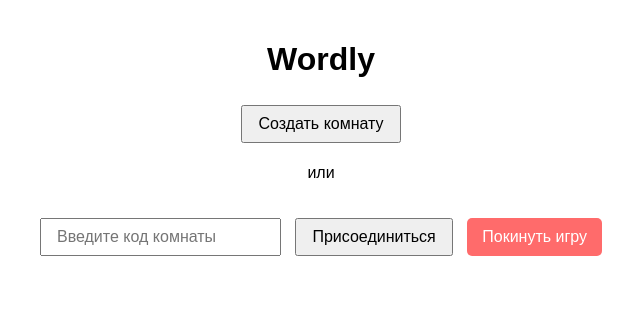
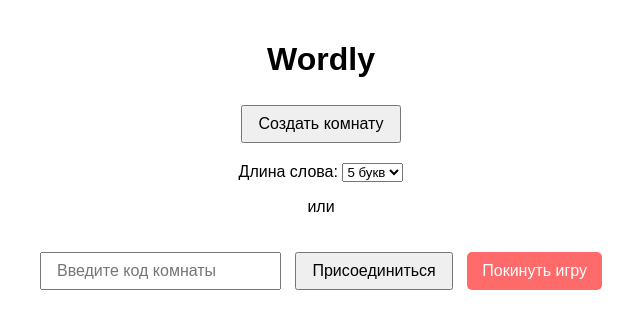
Before and after one commit to Ulyanapupup/test_wordly, a Flask app: page /game/wordly in a window 1280 px wide. Shown: the top 329 px of the page, without its empty margins (319-959 px from the left). Run offline with Flask 3, Linux system fonts and the light colour scheme; some libraries are stand-ins or nearby versions.

Commit message:
Add files via upload

```diff
--- a/app.py
+++ b/app.py
@@ -470,7 +470,8 @@ def handle_reply_logic(data):
 
 # В app.py добавим новый обработчик сокетов для Wordly
 @socketio.on('create_wordly_room')
-def handle_create_wordly_room():
+def handle_create_wordly_room(data):
+    word_length = data.get('wordLength', 5)
     room_id = generate_wordly_room_id()
     rooms[room_id] = {
         'players': [request.sid],
@@ -478,10 +479,11 @@ def handle_create_wordly_room():
         'guesses': [],
         'currentTurn': 0,
         'gameOver': False,
-        'type': 'wordly'  # Добавляем тип игры
+        'type': 'wordly',
+        'wordLength': word_length  # Сохраняем длину слова для комнаты
     }
     join_room(room_id)
-    emit('wordly_room_created', {'roomId': room_id})
+    emit('wordly_room_created', {'roomId': room_id, 'wordLength': word_length})
 
 @socketio.on('join_wordly_room')
 def handle_join_wordly_room(data):
@@ -491,7 +493,10 @@ def handle_join_wordly_room(data):
     if room and len(room['players']) == 1 and room.get('type') == 'wordly':
         room['players'].append(request.sid)
         join_room(room_id)
-        emit('wordly_room_joined', {'roomId': room_id}, room=room_id)
+        emit('wordly_room_joined', {
+            'roomId': room_id,
+            'wordLength': room.get('wordLength', 5)
+        }, room=room_id)
     else:
         emit('wordly_error', {'message': 'Room is full or does not exist.'})
 
@@ -506,6 +511,11 @@ def handle_make_wordly_guess(data):
             emit('wordly_error', {'message': 'Не ваш ход.'})
             return
 
+        word_length = room.get('wordLength', 5)
+        if len(guess) != word_length:
+            emit('wordly_error', {'message': f'Догадка должна содержать {word_length} букв'})
+            return
+
         opponent_id = next(pid for pid in room['players'] if pid != request.sid)
         guessed_word = guess.lower()
 
@@ -517,7 +527,6 @@ def handle_make_wordly_guess(data):
             }, room=room_id)
             return
 
-        # Сохраняем догадку без оценки
         room['guesses'].append({
             'player': request.sid,
             'opponent': opponent_id,
@@ -535,6 +544,11 @@ def handle_submit_wordly_word(data):
     room = rooms.get(room_id)
 
     if room and room.get('type') == 'wordly':
+        word_length = room.get('wordLength', 5)
+        if len(word) != word_length:
+            emit('wordly_error', {'message': f'Слово должно содержать {word_length} букв'})
+            return
+
         room['words'][request.sid] = word.lower()
         emit('wordly_update_words', room['words'], room=room_id)
 
--- a/static/js/wordly_client.js
+++ b/static/js/wordly_client.js
@@ -29,8 +29,11 @@ let playerId = null;
 let currentEvaluation = [];
 let opponentLetters = [];
 
+let wordLength = 5;
+
 createRoomBtn.addEventListener('click', () => {
-  socket.emit('create_wordly_room');
+  wordLength = parseInt(document.getElementById('wordLength').value);
+  socket.emit('create_wordly_room', { wordLength });
 });
 
 joinRoomBtn.addEventListener('click', () => {
@@ -42,7 +45,7 @@ joinRoomBtn.addEventListener('click', () => {
 
 submitWordBtn.addEventListener('click', () => {
   const word = secretWordInput.value.trim();
-  if (word.length === 5) {
+  if (word.length === wordLength) {
     socket.emit('submit_wordly_word', {
       roomId,
       word
@@ -51,22 +54,24 @@ submitWordBtn.addEventListener('click', () => {
     myWordDisplay.textContent = word;
     gameInfo.classList.remove('hidden');
     gameStatus.textContent = 'Дождитесь соперника...';
+  } else {
+    gameStatus.textContent = `Слово должно содержать ${wordLength} букв`;
   }
 });
 
 submitGuessBtn.addEventListener('click', () => {
   const guess = guessInput.value.trim();
-  if (guess.length === 5) {
+  if (guess.length === wordLength) {
     socket.emit('make_wordly_guess', {
       roomId,
       guess
     });
     addGuessToHistory(guess, 'pending');
     guessInput.value = '';
-
-    // Блокируем ввод до получения оценки
     guessInput.disabled = true;
     submitGuessBtn.disabled = true;
+  } else {
+    gameStatus.textContent = `Догадка должна содержать ${wordLength} букв`;
   }
 });
 
@@ -107,6 +112,9 @@ function createLetterElement(letter, index) {
   letterElement.dataset.index = index;
   letterElement.dataset.state = 'none';
 
+  letterElement.style.width = `${40 - (wordLength - 5) * 2}px`;
+  letterElement.style.height = `${40 - (wordLength - 5) * 2}px`;
+
   letterElement.addEventListener('click', () => {
     const states = ['none', 'green', 'yellow'];
     const currentState = letterElement.dataset.state;
@@ -133,20 +141,20 @@ function setupEvaluation(guess) {
 }
 
 function addGuessToHistory(guess, result) {
-  // Не отображать строку, если результат еще не готов
   if (result === 'pending') return;
 
   const guessElement = document.createElement('div');
   guessElement.className = 'guess-row';
 
-  for (let i = 0; i < 5; i++) {
+  for (let i = 0; i < wordLength; i++) {
     const letterBox = document.createElement('div');
     letterBox.className = 'letter';
     letterBox.textContent = guess[i];
+    letterBox.style.width = `${40 - (wordLength - 5) * 2}px`;
+    letterBox.style.height = `${40 - (wordLength - 5) * 2}px`;
 
-    const state = result[i]; // 'green', 'yellow', 'gray'
+    const state = result[i];
     letterBox.classList.add(state);
-
     guessElement.appendChild(letterBox);
   }
 
--- a/templates/game_mode_wordly.html
+++ b/templates/game_mode_wordly.html
@@ -25,6 +25,12 @@
       margin-top: 20px;
     }
     .game-section {
+      width: 48%;
+      border: 1px solid #ddd;
+      padding: 15px;
+      border-radius: 5px;
+    }
+	.resultsSection {
       width: 48%;
       border: 1px solid #ddd;
       padding: 15px;
@@ -67,17 +73,14 @@
 	background: #f5f5f5;
 	border-radius: 5px;
 	}
-
 	#guessResults {
 	margin-top: 20px;
 	}
-
 	.guess-row {
 	display: flex;
 	margin-bottom: 10px;
 	gap: 5px;
 	}
-
 	.guess-row .letter {
 	width: 40px;
 	height: 40px;
@@ -87,7 +90,20 @@
 	font-size: 20px;
 	font-weight: bold;
 	}
-
+	.letter {
+	  display: inline-flex;
+	  align-items: center;
+	  justify-content: center;
+	  margin: 3px;
+	  text-align: center;
+	  line-height: 1;
+	  border: 1px solid #ccc;
+	  cursor: pointer;
+	  user-select: none;
+	  font-size: 20px;
+	  font-weight: bold;
+	  transition: all 0.2s;
+	}
 	#leaveLobby, #leaveGame {
 	  background-color: #ff6b6b;
 	  color: white;
@@ -97,7 +113,6 @@
 	  margin-top: 20px;
 	  cursor: pointer;
 	}
-
 	#leaveLobby:hover, #leaveGame:hover {
 	  background-color: #ff5252;
 	}
@@ -107,6 +122,15 @@
   <div id="lobby">
     <h1>Wordly</h1>
     <button id="createRoom">Создать комнату</button>
+	<div id="wordLengthSelection" style="margin: 15px 0;">
+	  <label for="wordLength">Длина слова:</label>
+	  <select id="wordLength">
+		<option value="5">5 букв</option>
+		<option value="6">6 букв</option>
+		<option value="7">7 букв</option>
+		<option value="8">8 букв</option>
+	  </select>
+	</div>
     <p>или</p>
     <input type="text" id="roomIdInput" placeholder="Введите код комнаты" />
     <button id="joinRoom">Присоединиться</button>
@@ -120,7 +144,8 @@
       <div class="game-section">
         <h2>Ваша зона для догадки</h2>
         <div id="guessSection" class="hidden">
-          <input type="text" id="guessInput" maxlength="5" placeholder="Введите свое предположение" />
+          <input type="text" id="guessInput" maxlength="5" placeholder="Введите свое предположение"
+			pattern="[А-Яа-яЁё]{5}" title="" />
           <button id="submitGuess">Отправить</button>
         </div>
 
@@ -138,7 +163,8 @@
       <div class="game-section">
         <h2>Зона оценки</h2>
         <div id="wordSubmission">
-          <input type="text" id="secretWord" maxlength="5" placeholder="Введите ваше слово" />
+          <input type="text" id="secretWord" maxlength="5" placeholder="Введите ваше слово"
+			pattern="[А-Яа-яЁё]{5}" title="" />
           <button id="submitWord">Отправить слово</button>
         </div>
         <div id="evaluationSection" class="hidden">
```
